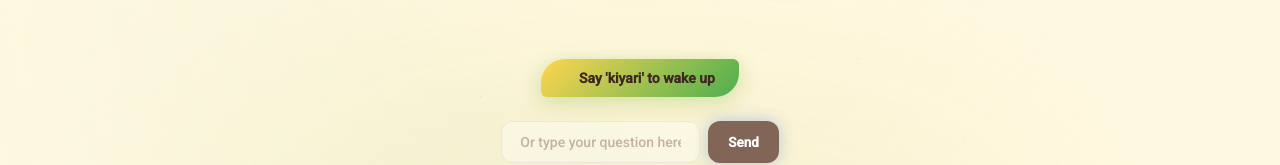
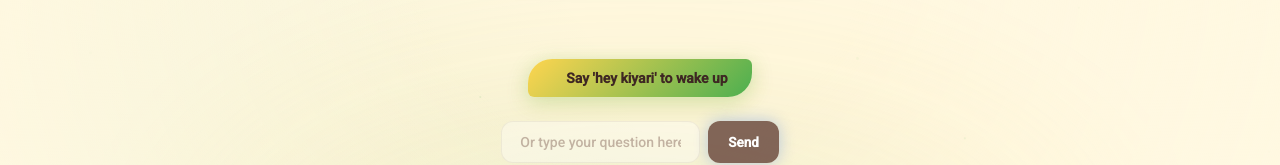
Before and after one commit to vishu2212/KRISHI, a website: page index.html in a window 1280 px wide. Shown: the part 469-634 px from the top of the page. Drawn offline with Linux system fonts and the light colour scheme.

Commit message:
Update wake word instructional prompts to 'hey kiyari'

```diff
--- a/index.html
+++ b/index.html
@@ -48,7 +48,7 @@
         <div class="cta-area">
           <button class="speak-btn" id="speakBtn">
             <span class="pdot" id="pdot"></span>
-            <span id="speakBtnLabel">Say 'kiyari' to wake up</span>
+            <span id="speakBtnLabel">Say 'hey kiyari' to wake up</span>
           </button>
         </div>
 
--- a/script.js
+++ b/script.js
@@ -78,7 +78,7 @@ async function startMicCapture() {
 }
 
 const STATUS_MAP = {
-  idle:      "Say 'kiyari' to wake up",
+  idle:      "Say 'hey kiyari' to wake up",
   listening: "Listening…",
   thinking:  "Thinking…",
   speaking:  "Speaking…",
@@ -366,7 +366,7 @@ function startWakeWordDetection() {
 
   try {
     wr.start();
-    console.log("%c🎙️ [Hands-Free Active]: Listening silently for 'kiyari'...", "color: #2563eb; font-weight: bold; font-size: 12px;");
+    console.log("%c🎙️ [Hands-Free Active]: Listening silently for 'hey kiyari'...", "color: #2563eb; font-weight: bold; font-size: 12px;");
   } catch (_) {}
 }
 
```
